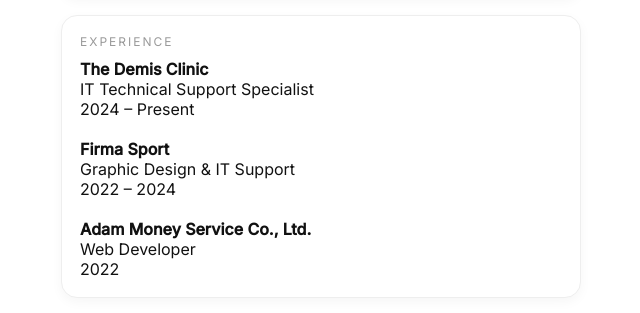
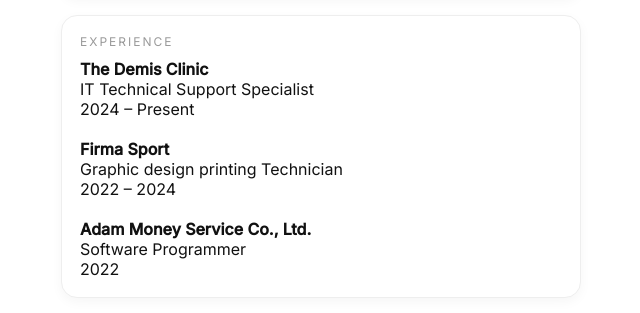
Before and after one commit to Xdoox/cv, a plain HTML site: page index.html in a window 1280 px wide. Shown: the part 445-758 px from the top of the page, without its empty margins (319-959 px from the left). Drawn offline with nearby package versions, Linux system fonts and the light colour scheme.

Commit message:
Update index.html

```diff
--- a/index.html
+++ b/index.html
@@ -138,11 +138,11 @@
 2024 – Present<br><br>
 
 <b>Firma Sport</b><br>
-Graphic Design & IT Support<br>
+Graphic design printing Technician<br>
 2022 – 2024<br><br>
 
 <b>Adam Money Service Co., Ltd.</b><br>
-Web Developer<br>
+Software Programmer<br>
 2022
 </div>
 
```
